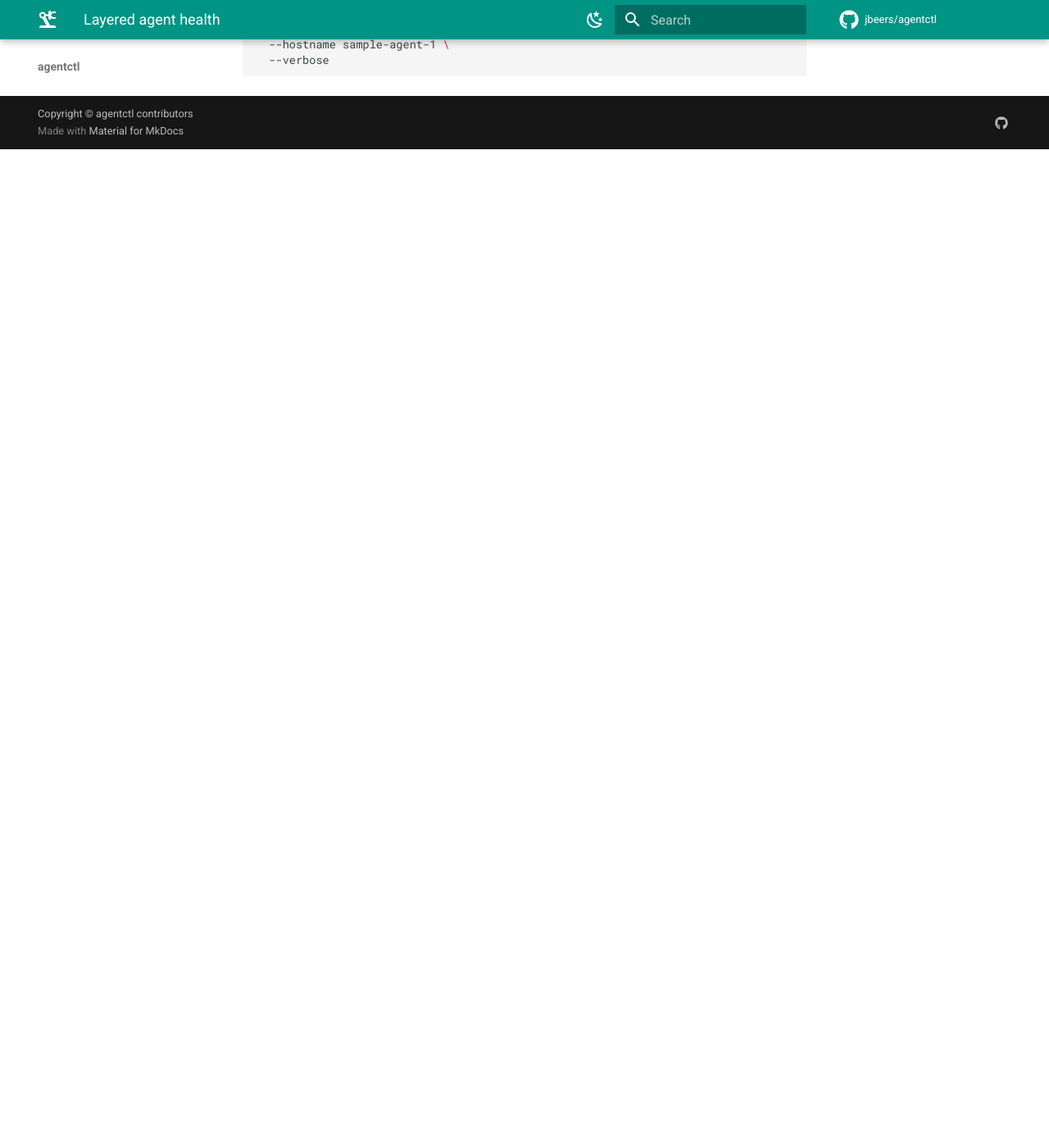
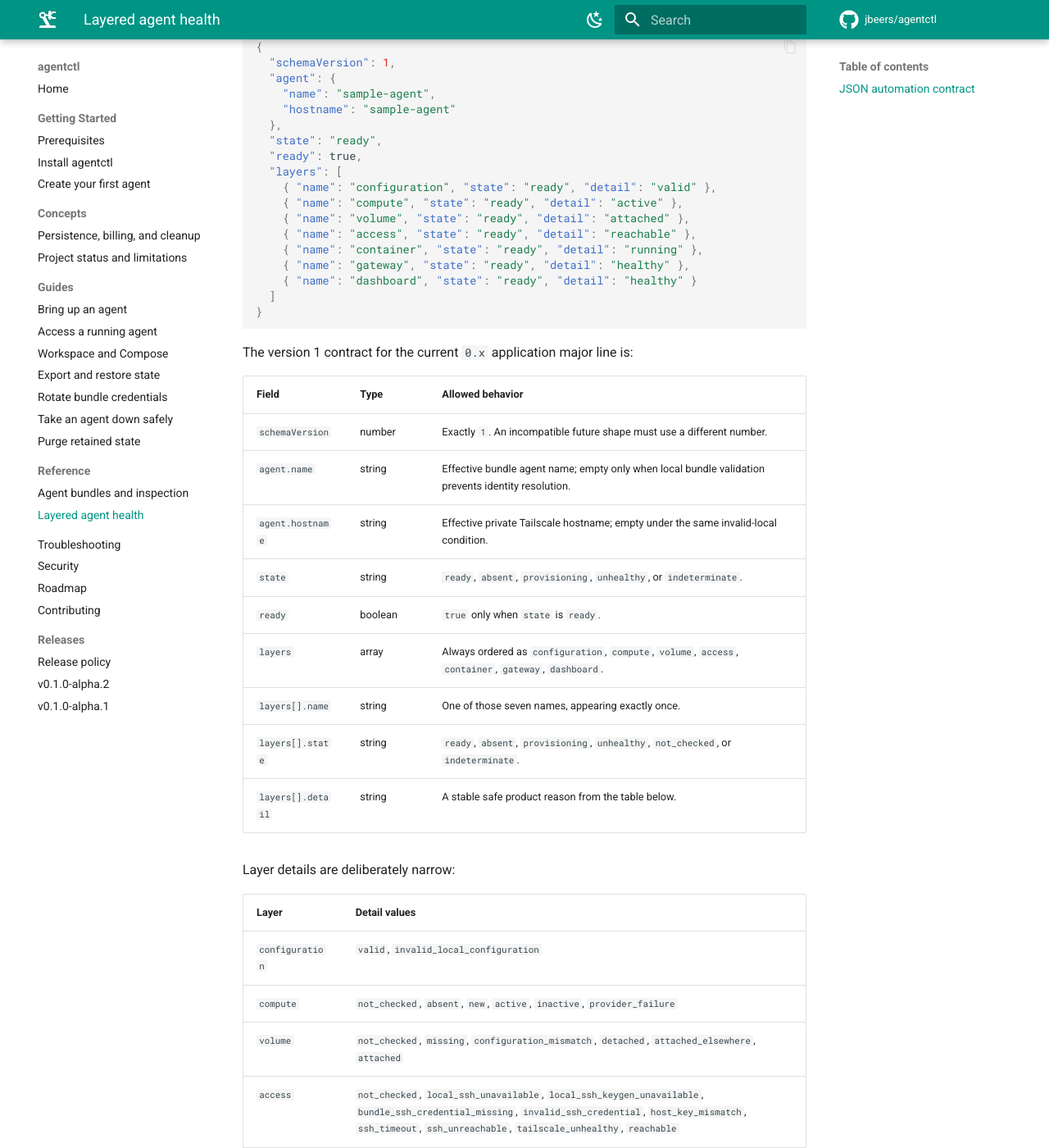
Before and after one commit to jbeers/agentctl, an MkDocs documentation site: the page built from docs/agent-status.md, in a window 1280 px wide and 1400 px high, scrolled down 1257 px. Shown: the whole window at 82% size. Built offline with MkDocs 1.6.1 and Material for MkDocs 9.7.7, drawn with Linux system fonts in a browser that asks for light colours; comment, search, counter and statistics services are not loaded; before the commit the page ends 1439 px from its top, so only the background shows below that; some of the changed text lies outside the part shown.

Commit message:
Add versioned JSON status output

````diff
--- a/docs/agent-status.md
+++ b/docs/agent-status.md
@@ -26,6 +26,84 @@ The summary state is:
 
 Exit status is `0` only for `ready`. `absent`, `provisioning`, `unhealthy`, provider failures, and invalid local configuration return nonzero. A provider API failure is reported as indeterminate rather than being mistaken for an absent agent.
 
+## JSON automation contract
+
+Request one JSON document on standard output explicitly:
+
+```bash
+agentctl agent status \
+  --file agents/sample-agent.agent.yml \
+  --json
+```
+
+Text remains the default. `--json` and `--verbose` are deliberately incompatible; combining them fails before status checks with `agent status does not allow '--verbose' with '--json'` rather than corrupting a document.
+
+A ready result has this shape; values are synthetic:
+
+```json
+{
+  "schemaVersion": 1,
+  "agent": {
+    "name": "sample-agent",
+    "hostname": "sample-agent"
+  },
+  "state": "ready",
+  "ready": true,
+  "layers": [
+    { "name": "configuration", "state": "ready", "detail": "valid" },
+    { "name": "compute", "state": "ready", "detail": "active" },
+    { "name": "volume", "state": "ready", "detail": "attached" },
+    { "name": "access", "state": "ready", "detail": "reachable" },
+    { "name": "container", "state": "ready", "detail": "running" },
+    { "name": "gateway", "state": "ready", "detail": "healthy" },
+    { "name": "dashboard", "state": "ready", "detail": "healthy" }
+  ]
+}
+```
+
+The version 1 contract for the current `0.x` application major line is:
+
+| Field | Type | Allowed behavior |
+| --- | --- | --- |
+| `schemaVersion` | number | Exactly `1`. An incompatible future shape must use a different number. |
+| `agent.name` | string | Effective bundle agent name; empty only when local bundle validation prevents identity resolution. |
+| `agent.hostname` | string | Effective private Tailscale hostname; empty under the same invalid-local condition. |
+| `state` | string | `ready`, `absent`, `provisioning`, `unhealthy`, or `indeterminate`. |
+| `ready` | boolean | `true` only when `state` is `ready`. |
+| `layers` | array | Always ordered as `configuration`, `compute`, `volume`, `access`, `container`, `gateway`, `dashboard`. |
+| `layers[].name` | string | One of those seven names, appearing exactly once. |
+| `layers[].state` | string | `ready`, `absent`, `provisioning`, `unhealthy`, `not_checked`, or `indeterminate`. |
+| `layers[].detail` | string | A stable safe product reason from the table below. |
+
+Layer details are deliberately narrow:
+
+| Layer | Detail values |
+| --- | --- |
+| `configuration` | `valid`, `invalid_local_configuration` |
+| `compute` | `not_checked`, `absent`, `new`, `active`, `inactive`, `provider_failure` |
+| `volume` | `not_checked`, `missing`, `configuration_mismatch`, `detached`, `attached_elsewhere`, `attached` |
+| `access` | `not_checked`, `local_ssh_unavailable`, `local_ssh_keygen_unavailable`, `bundle_ssh_credential_missing`, `invalid_ssh_credential`, `host_key_mismatch`, `ssh_timeout`, `ssh_unreachable`, `tailscale_unhealthy`, `reachable` |
+| `container` | `not_checked`, `unavailable`, `unknown`, `created`, `configured`, `restarting`, `running`, `removing`, `paused`, `exited`, `dead`, `stopping` |
+| `gateway`, `dashboard` | `not_checked`, `healthy`, `unhealthy` |
+
+Expected non-ready outcomes still write valid JSON to stdout and return exit `1`. A provider or invalid-local failure also writes an indeterminate document to stdout; its focused, secret-safe process diagnostic goes separately to stderr. Raw provider IDs/objects, public IPv4, command stderr, private-key paths, credentials, payloads, environment content, and endpoint bodies are never JSON fields.
+
+A standard-library consumer can preserve the status exit code without scraping text:
+
+```bash
+status_code=0
+status_json=$(agentctl agent status --file agents/sample-agent.agent.yml --json) || status_code=$?
+printf '%s' "$status_json" | python3 -c '
+import json, sys
+status = json.load(sys.stdin)
+print(status["state"])
+for layer in status["layers"]:
+    if layer["state"] not in ("ready", "not_checked"):
+        print("{}: {}".format(layer["name"], layer["detail"]))
+'
+printf 'agentctl exit: %s\n' "$status_code"
+```
+
 Status uses strict existing-host-key verification and never removes or replaces a known-host entry. A mismatch is an access-health failure with guidance to run `agent up`, where exact-name reconciliation owns disposable-host key replacement. The bundle SSH identity uses the same temporary mode-`0600`, validated, cleanup-safe path as other SSH-dependent commands.
 
 No public IPv4 address is queried or used for health checks. Provider and remote command output is reduced to safe layer states; decrypted values, environment files, payloads, and private keys are never shown. Repository checkout, branch, and Git readiness remain Hermes-owned and are explicitly outside infrastructure status.
````
Also changed, not shown: docs/project-status.md (+4 -4 lines), docs/security.md (+1 -1 lines), docs/troubleshooting.md (+1 -1 lines), v3/README.md (+1 -1 lines), v3/issues/009-expose-layered-status-as-json.md (+24 -13 lines), 5 other files.
